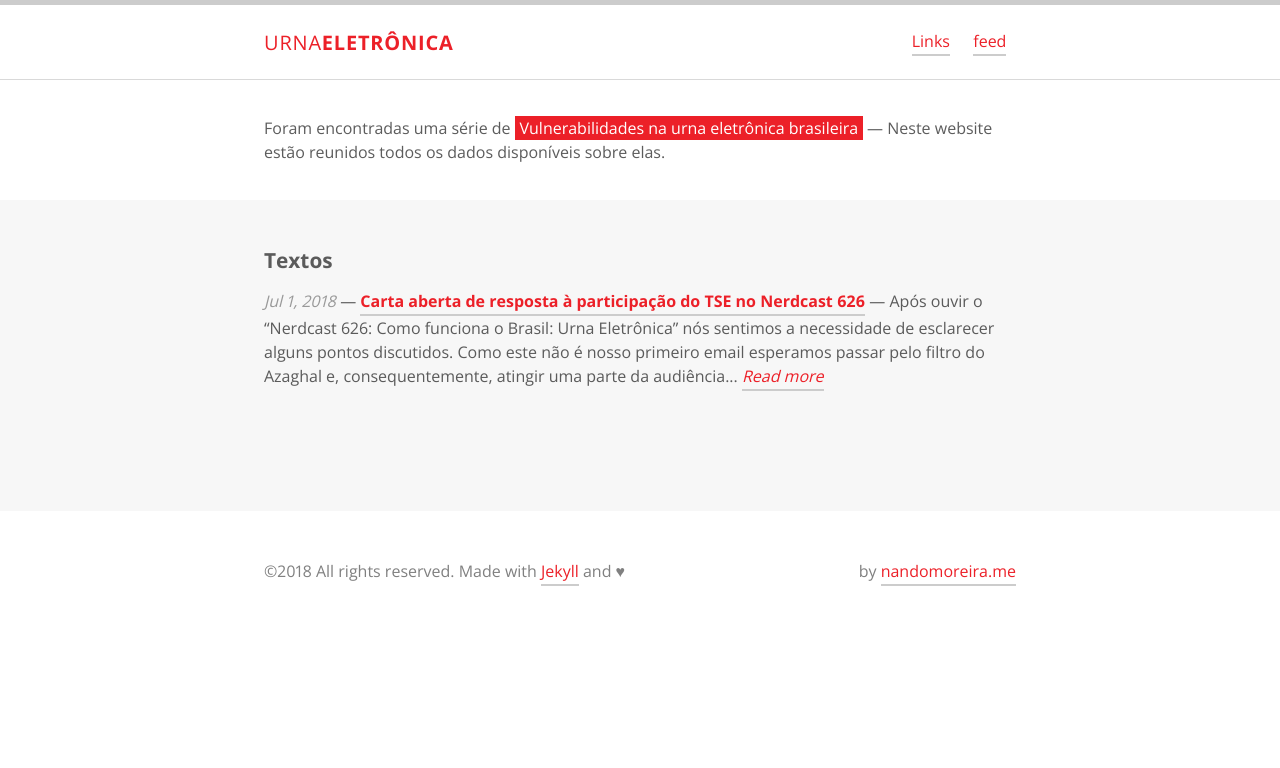
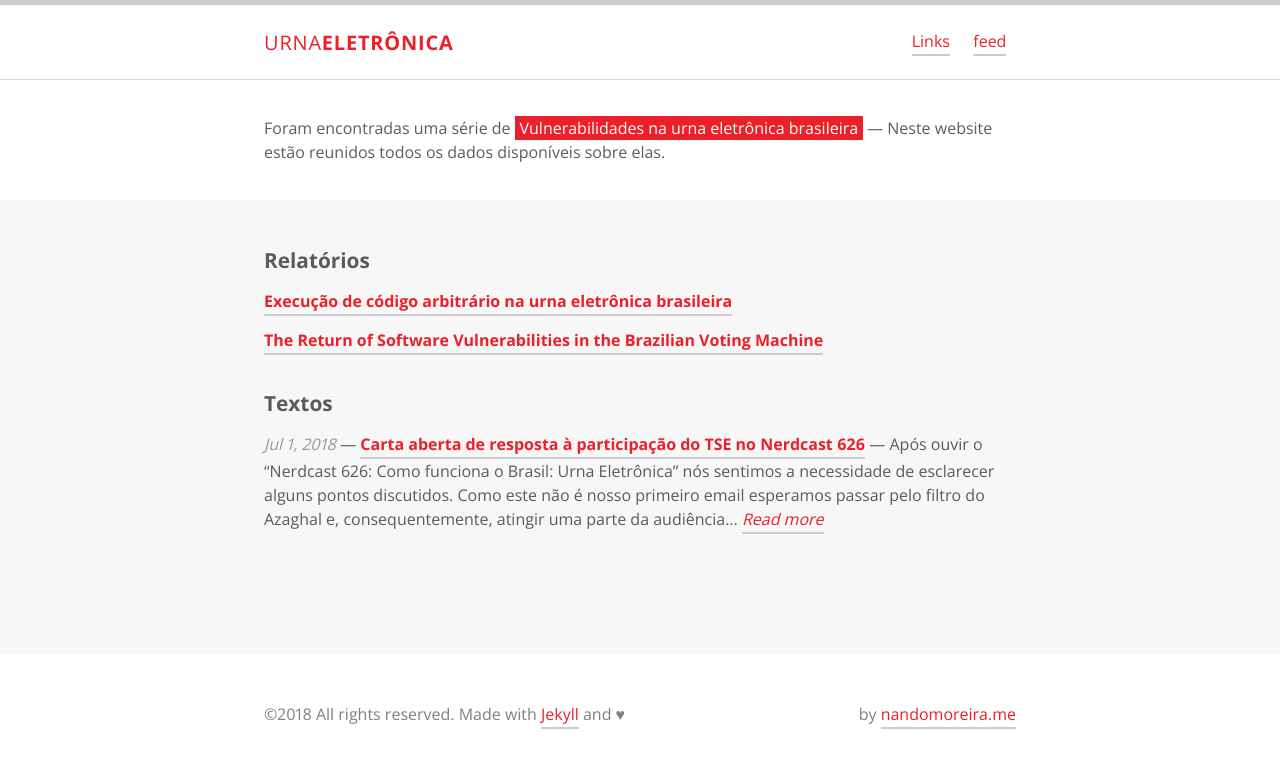
Before and after one commit to epicleet/urna-website, a Jekyll site: the page built from index.html, in a window 1280 px wide. Shown: the top 768 px of the page. Built offline with Jekyll 4.4.1, drawn with Linux system fonts in a browser that asks for light colours; the list of posts is cut into pages by our own code.

Commit message:
Adiciona relatórios na página principal

```diff
--- a/index.html
+++ b/index.html
@@ -9,6 +9,11 @@ title: Home
 
 <section class="post-list">
   <div class="container">
+
+    <h2>Relatórios</h2>
+    <p><a class="post-link" href="https://doi.org/10.13140/RG.2.2.28590.82246" style="font-weight: bold;">Execução de código arbitrário na urna eletrônica brasileira</a></p>
+    <p><a class="post-link" href="https://doi.org/10.13140/RG.2.2.16240.97287" style="font-weight: bold;">The Return of Software Vulnerabilities in the Brazilian Voting Machine</a></p>
+    <br />
 
     <h2>Textos</h2>
 
```
